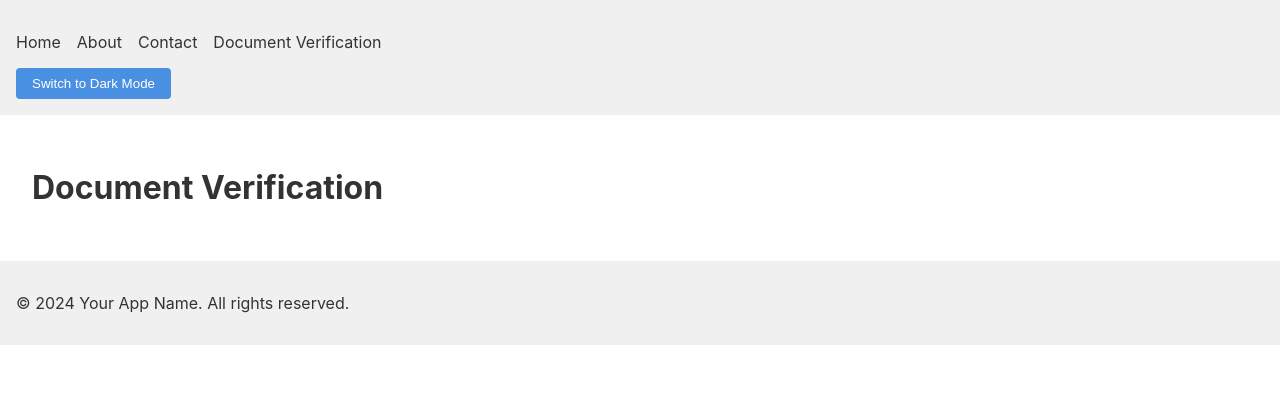
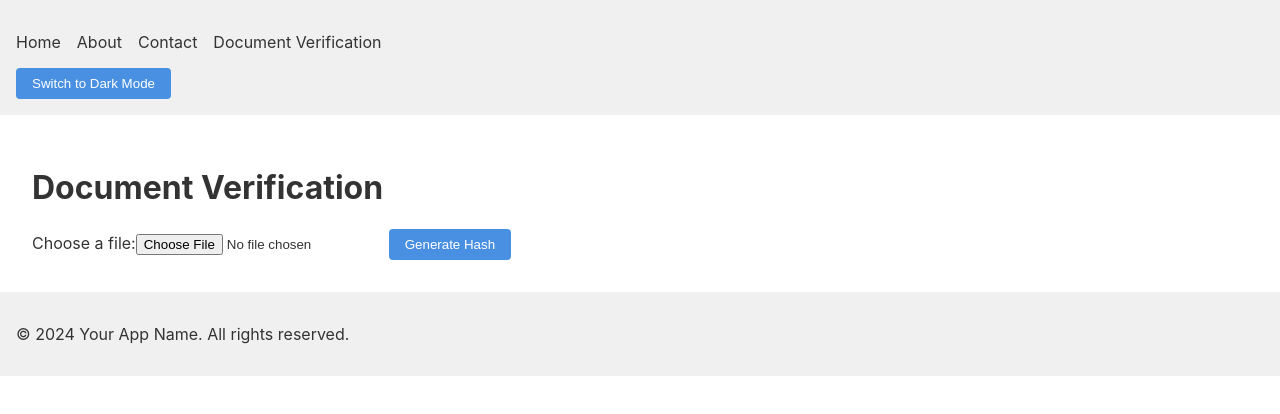
Before and after one commit to ichibangroup/momofin_front, a React (Create React App) app: page /verify in a window 1280 px wide. Shown: the top 414 px of the page. Built offline with nearby package versions, Linux system fonts and the light colour scheme.

Commit message:
GREEN: Add file input and generate hash button to DocumentVerification component

```diff
--- a/src/components/DocumentVerification.js
+++ b/src/components/DocumentVerification.js
@@ -4,6 +4,9 @@ const DocumentVerification = () => {
   return (
     <div className="document-verification">
       <h1 className="title">Document Verification</h1>
+      <label htmlFor="fileInput">Choose a file:</label>
+      <input id="fileInput" type="file" />
+      <button>Generate Hash</button>
     </div>
   );
 };
```
